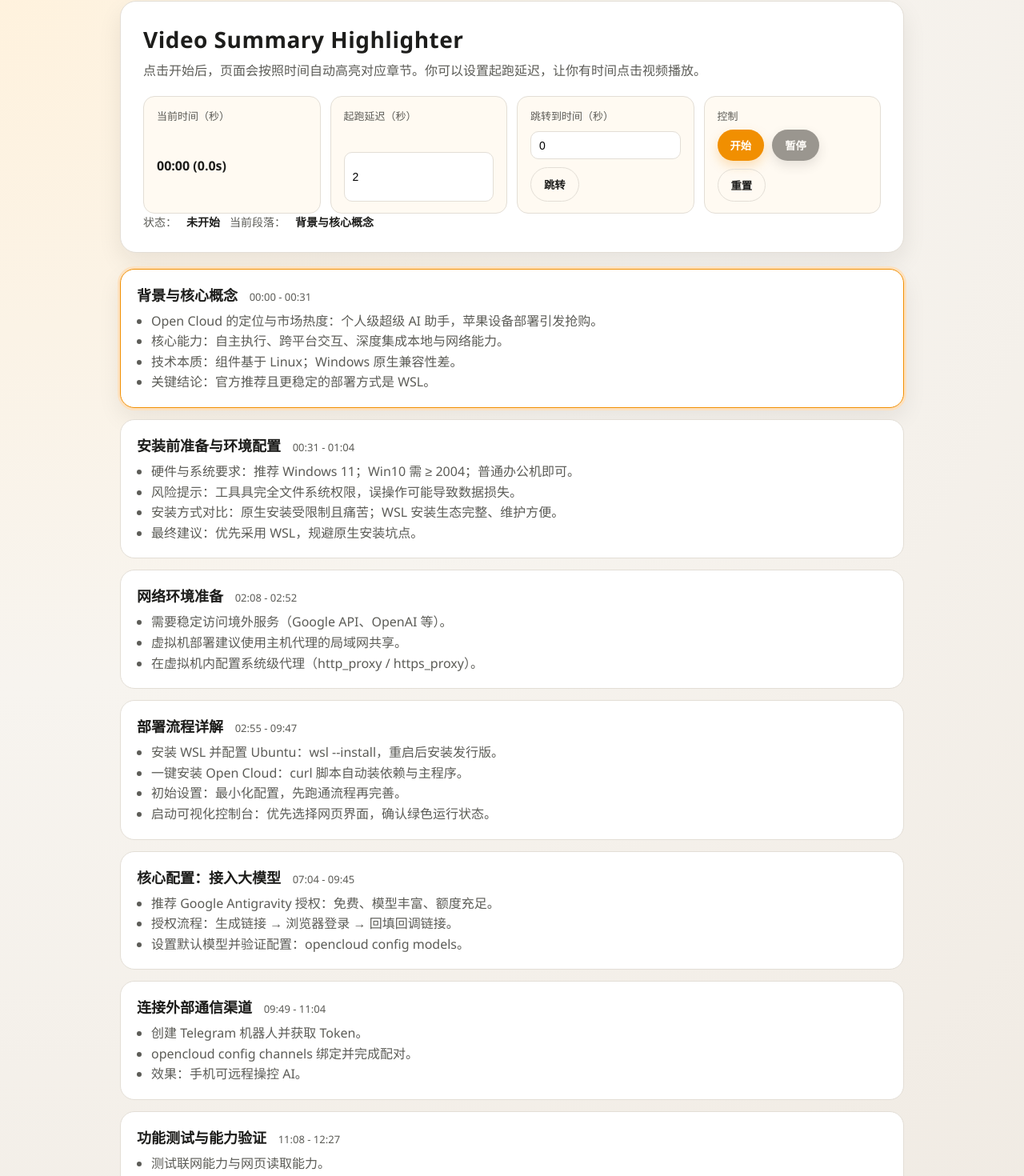
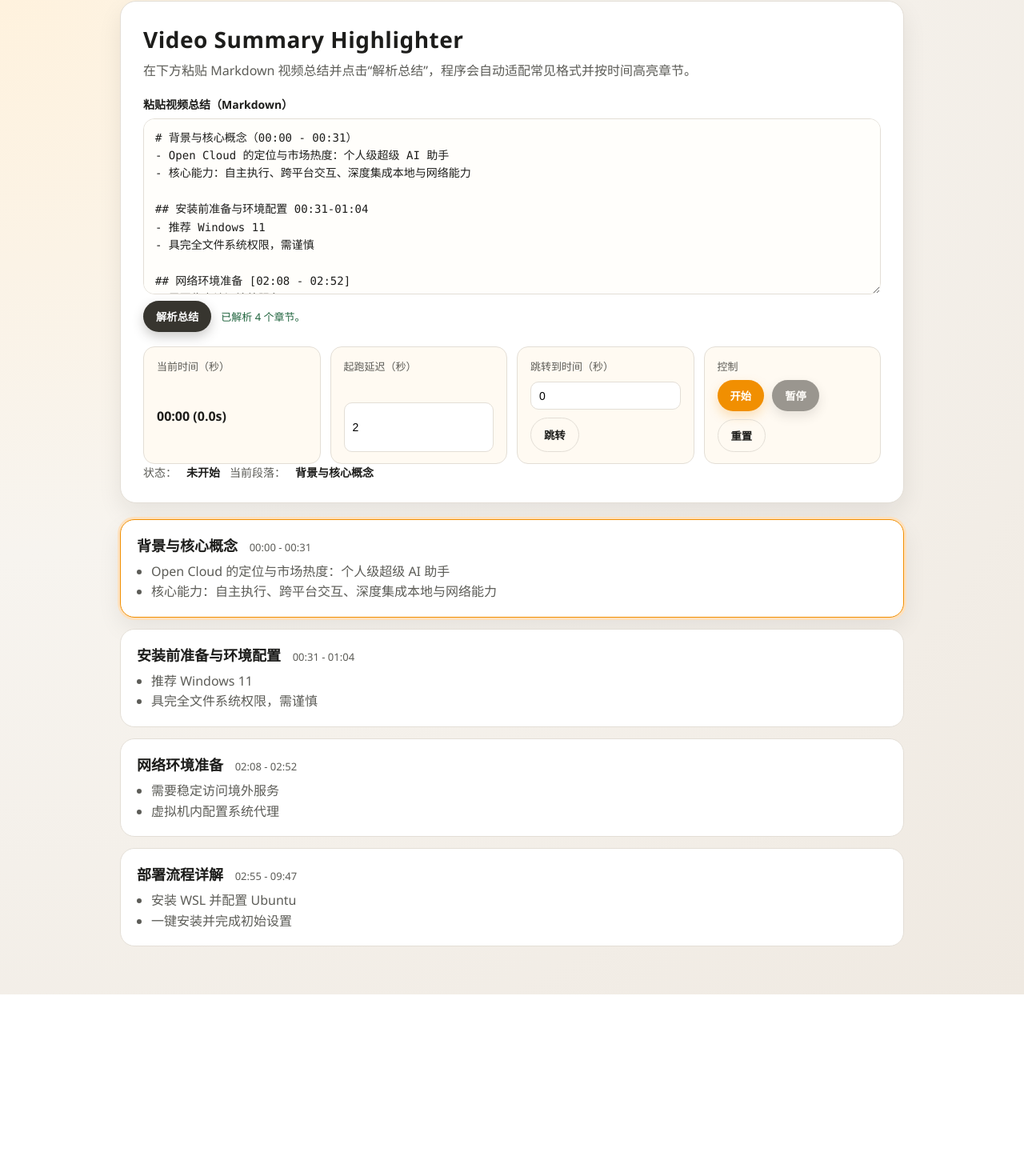
Before and after one commit to mukeke88/HighlightVideoSummarySync, a Vue app: page / in a window 1280 px wide. Shown: the part 31-1501 px from the top of the page at 80% size. After the commit the page ends 1274 px from the top, so only its background shows below. Built offline with nearby package versions, Linux system fonts and the light colour scheme.

Commit message:
need to parse more kinds of summaries

```diff
--- a/src/App.vue
+++ b/src/App.vue
@@ -1,106 +1,30 @@
 <script setup>
 import { computed, nextTick, onBeforeUnmount, onMounted, reactive, ref, watch } from "vue";
 
-const sections = [
+const SAMPLE_MARKDOWN = `# 背景与核心概念（00:00 - 00:31）
+- Open Cloud 的定位与市场热度：个人级超级 AI 助手
+- 核心能力：自主执行、跨平台交互、深度集成本地与网络能力
+
+## 安装前准备与环境配置 00:31-01:04
+- 推荐 Windows 11
+- 具完全文件系统权限，需谨慎
+
+## 网络环境准备 [02:08 - 02:52]
+- 需要稳定访问境外服务
+- 虚拟机内配置系统代理
+
+## 部署流程详解（02:55 - 09:47）
+- 安装 WSL 并配置 Ubuntu
+- 一键安装并完成初始设置`;
+
+const initialSections = [
   {
     id: "sec-1",
     title: "背景与核心概念",
     time: "00:00 - 00:31",
     start: 0,
     end: 31,
-    items: [
-      "Open Cloud 的定位与市场热度：个人级超级 AI 助手，苹果设备部署引发抢购。",
-      "核心能力：自主执行、跨平台交互、深度集成本地与网络能力。",
-      "技术本质：组件基于 Linux；Windows 原生兼容性差。",
-      "关键结论：官方推荐且更稳定的部署方式是 WSL。",
-    ],
-  },
-  {
-    id: "sec-2",
-    title: "安装前准备与环境配置",
-    time: "00:31 - 01:04",
-    start: 31,
-    end: 64,
-    items: [
-      "硬件与系统要求：推荐 Windows 11；Win10 需 ≥ 2004；普通办公机即可。",
-      "风险提示：工具具完全文件系统权限，误操作可能导致数据损失。",
-      "安装方式对比：原生安装受限制且痛苦；WSL 安装生态完整、维护方便。",
-      "最终建议：优先采用 WSL，规避原生安装坑点。",
-    ],
-  },
-  {
-    id: "sec-3",
-    title: "网络环境准备",
-    time: "02:08 - 02:52",
-    start: 128,
-    end: 172,
-    items: [
-      "需要稳定访问境外服务（Google API、OpenAI 等）。",
-      "虚拟机部署建议使用主机代理的局域网共享。",
-      "在虚拟机内配置系统级代理（http_proxy / https_proxy）。",
-    ],
-  },
-  {
-    id: "sec-4",
-    title: "部署流程详解",
-    time: "02:55 - 09:47",
-    start: 175,
-    end: 587,
-    items: [
-      "安装 WSL 并配置 Ubuntu：wsl --install，重启后安装发行版。",
-      "一键安装 Open Cloud：curl 脚本自动装依赖与主程序。",
-      "初始设置：最小化配置，先跑通流程再完善。",
-      "启动可视化控制台：优先选择网页界面，确认绿色运行状态。",
-    ],
-  },
-  {
-    id: "sec-5",
-    title: "核心配置：接入大模型",
-    time: "07:04 - 09:45",
-    start: 424,
-    end: 585,
-    items: [
-      "推荐 Google Antigravity 授权：免费、模型丰富、额度充足。",
-      "授权流程：生成链接 → 浏览器登录 → 回填回调链接。",
-      "设置默认模型并验证配置：opencloud config models。",
-    ],
-  },
-  {
-    id: "sec-6",
-    title: "连接外部通信渠道",
-    time: "09:49 - 11:04",
-    start: 589,
-    end: 664,
-    items: [
-      "创建 Telegram 机器人并获取 Token。",
-      "opencloud config channels 绑定并完成配对。",
-      "效果：手机可远程操控 AI。",
-    ],
-  },
-  {
-    id: "sec-7",
-    title: "功能测试与能力验证",
-    time: "11:08 - 12:27",
-    start: 668,
-    end: 747,
-    items: [
-      "测试联网能力与网页读取能力。",
-      "推特内容访问失败：需要登录或 Cookie。",
-      "YouTube 提取：自动装插件、绕过检测，最终成功。",
-      "观察结论：具备自主思考、问题拆解与替代路径能力。",
-    ],
-  },
-  {
-    id: "sec-8",
-    title: "总结与展望",
-    time: "12:30 - 12:48",
-    start: 750,
-    end: 768,
-    items: [
-      "总结：WSL 部署成功率高、核心优势明显、风险可控。",
-      "后续建议：多账号轮换、自定义技能、接入第三方 API。",
-      "最终评价：Windows 上也能获得媲美 macOS 的 AI 助手体验。",
-    ],
+    items: ["请在上方输入框粘贴你的视频总结 Markdown。"],
   },
 ];
 
@@ -110,7 +34,12 @@
   countdown: 0,
   delaySeconds: 2,
   jumpTo: "",
+  parseMessage: "",
+  parseError: "",
 });
+
+const markdownInput = ref(SAMPLE_MARKDOWN);
+const sections = ref(initialSections);
 
 let timerId = null;
 let startEpoch = 0;
@@ -122,8 +51,161 @@
   return `${m}:${s}`;
 };
 
+const toSeconds = (raw) => {
+  if (!raw) return null;
+  const parts = String(raw).trim().split(":").map(Number);
+  if (parts.some((x) => Number.isNaN(x))) return null;
+  if (parts.length === 2) {
+    const [m, s] = parts;
+    return m * 60 + s;
+  }
+  if (parts.length === 3) {
+    const [h, m, s] = parts;
+    return h * 3600 + m * 60 + s;
+  }
+  return null;
+};
+
+const formatRange = (start, end) => `${formatClock(start)} - ${formatClock(end)}`;
+
+const parseTimeRange = (line) => {
+  if (!line) return null;
+  const compactLine = line.replace(/\s+/g, " ");
+  const timeToken = "(\\d{1,2}:\\d{2}(?::\\d{2})?)";
+  const rangeRegex = new RegExp(`${timeToken}\\s*(?:~|\\-|–|—|至|to)\\s*${timeToken}`, "i");
+  const match = compactLine.match(rangeRegex);
+  if (!match) return null;
+  const start = toSeconds(match[1]);
+  const end = toSeconds(match[2]);
+  if (start == null || end == null) return null;
+  if (end <= start) return null;
+  return { start, end, raw: `${match[1]} - ${match[2]}` };
+};
+
+const cleanTitle = (text) => {
+  return text
+    .replace(/^#+\s*/, "")
+    .replace(/^\d+[.)、]\s*/, "")
+    .replace(/[（(\[]?\s*\d{1,2}:\d{2}(?::\d{2})?\s*(?:~|\-|–|—|至|to)\s*\d{1,2}:\d{2}(?::\d{2})?\s*[)）\]]?/gi, "")
+    .replace(/\s+/g, " ")
+    .trim();
+};
+
+const isHeading = (line) => /^#{1,6}\s+/.test(line) || /^\d+[.)、]\s+/.test(line);
+
+const isBullet = (line) => /^\s*(?:[-*+]\s+|\d+[.)]\s+)/.test(line);
+
+const finalizeSections = (rawSections) => {
+  if (!rawSections.length) return [];
+
+  const sorted = rawSections
+    .filter((x) => typeof x.start === "number")
+    .sort((a, b) => a.start - b.start)
+    .map((section, idx, arr) => {
+      let end = section.end;
+      if (typeof end !== "number") {
+        const next = arr[idx + 1];
+        end = next ? Math.max(section.start + 1, next.start) : section.start + 60;
+      }
+      if (end <= section.start) {
+        end = section.start + 1;
+      }
+      return {
+        id: `sec-${idx + 1}`,
+        title: section.title || `Section ${idx + 1}`,
+        time: formatRange(section.start, end),
+        start: section.start,
+        end,
+        items: section.items.length ? section.items : ["(无要点)"]
+      };
+    });
+
+  if (sorted.length) return sorted;
+
+  const fallback = rawSections.map((section, idx) => {
+    const start = idx * 60;
+    const end = start + 60;
+    return {
+      id: `sec-${idx + 1}`,
+      title: section.title || `Section ${idx + 1}`,
+      time: formatRange(start, end),
+      start,
+      end,
+      items: section.items.length ? section.items : ["(无要点)"],
+    };
+  });
+
+  return fallback;
+};
+
+const parseMarkdownSummary = (markdown) => {
+  const lines = String(markdown || "").replace(/\r\n/g, "\n").split("\n");
+  const rawSections = [];
+  let current = null;
+
+  const openSection = (seedLine) => {
+    if (current) rawSections.push(current);
+    const seed = seedLine || "";
+    const range = parseTimeRange(seed);
+    current = {
+      title: cleanTitle(seed) || "",
+      start: range?.start,
+      end: range?.end,
+      items: [],
+    };
+  };
+
+  for (let i = 0; i < lines.length; i += 1) {
+    const line = lines[i].trim();
+    if (!line) continue;
+
+    if (isHeading(line)) {
+      openSection(line);
+      continue;
+    }
+
+    const lineRange = parseTimeRange(line);
+    if (lineRange && (!current || (current.start == null && current.items.length === 0))) {
+      if (!current) openSection(line);
+      current.start = lineRange.start;
+      current.end = lineRange.end;
+      if (!current.title) current.title = cleanTitle(line) || `Section ${rawSections.length + 1}`;
+      continue;
+    }
+
+    if (!current) {
+      openSection(`Section ${rawSections.length + 1}`);
+    }
+
+    if (isBullet(line)) {
+      const point = line.replace(/^\s*(?:[-*+]\s+|\d+[.)]\s+)/, "").trim();
+      if (point) current.items.push(point);
+    } else {
+      current.items.push(line);
+    }
+  }
+
+  if (current) rawSections.push(current);
+
+  return finalizeSections(rawSections);
+};
+
+const applyMarkdown = () => {
+  const parsed = parseMarkdownSummary(markdownInput.value);
+  if (!parsed.length) {
+    state.parseError = "未解析到有效段落，请检查 Markdown 内容。";
+    state.parseMessage = "";
+    return;
+  }
+
+  sections.value = parsed;
+  state.parseError = "";
+  state.parseMessage = `已解析 ${parsed.length} 个章节。`;
+  reset();
+};
+
 const activeSection = computed(() => {
-  const current = sections.find(
+  const current = sections.value.find(
     (section) => state.elapsed >= section.start && state.elapsed < section.end
   );
   return current ?? null;
@@ -225,6 +307,7 @@
 
 onMounted(() => {
   state.jumpTo = "0";
+  applyMarkdown();
 });
 
 onBeforeUnmount(() => {
@@ -236,9 +319,23 @@
   <div class="app">
     <section class="hero">
       <h1>Video Summary Highlighter</h1>
-      <p>
-        点击开始后，页面会按照时间自动高亮对应章节。你可以设置起跑延迟，让你有时间点击视频播放。
-      </p>
+      <p>在下方粘贴 Markdown 视频总结并点击“解析总结”，程序会自动适配常见格式并按时间高亮章节。</p>
+
+      <div class="summary-input">
+        <label for="summary">粘贴视频总结（Markdown）</label>
+        <textarea
+          id="summary"
+          v-model="markdownInput"
+          placeholder="在这里粘贴你的 md 总结..."
+          spellcheck="false"
+        />
+        <div class="summary-actions">
+          <button class="secondary" @click="applyMarkdown">解析总结</button>
+          <span class="ok" v-if="state.parseMessage">{{ state.parseMessage }}</span>
+          <span class="error" v-if="state.parseError">{{ state.parseError }}</span>
+        </div>
+      </div>
+
       <div class="controls">
         <div class="control-group">
           <label>当前时间（秒）</label>
@@ -269,9 +366,7 @@
       <div class="status">
         <span>状态：</span>
         <strong>{{ statusLabel }}</strong>
-        <span v-if="state.status === 'countdown'" class="countdown">
-          倒计时 {{ state.countdown.toFixed(1) }}s
-        </span>
+        <span v-if="state.status === 'countdown'" class="countdown"> 倒计时 {{ state.countdown.toFixed(1) }}s </span>
         <span>当前段落：</span>
         <strong>{{ activeSection?.title ?? "暂无" }}</strong>
       </div>
--- a/src/style.css
+++ b/src/style.css
@@ -51,6 +51,46 @@
   margin: 0;
   color: var(--muted);
   line-height: 1.6;
+}
+
+.summary-input {
+  margin-top: 18px;
+  display: grid;
+  gap: 8px;
+}
+
+.summary-input label {
+  font-size: 14px;
+  font-weight: 600;
+}
+
+.summary-input textarea {
+  width: 100%;
+  min-height: 220px;
+  resize: vertical;
+  border-radius: 14px;
+  border: 1px solid var(--border);
+  padding: 12px 14px;
+  font: 14px/1.6 "Consolas", "Cascadia Mono", monospace;
+  background: #fffefb;
+  color: var(--ink);
+}
+
+.summary-actions {
+  display: flex;
+  align-items: center;
+  gap: 12px;
+  flex-wrap: wrap;
+}
+
+.summary-actions .ok {
+  color: #20643e;
+  font-size: 13px;
+}
+
+.summary-actions .error {
+  color: #b42318;
+  font-size: 13px;
 }
 
 .controls {
```
Also changed, not shown: 1 other file (tests, documents, lock files or other folders).
